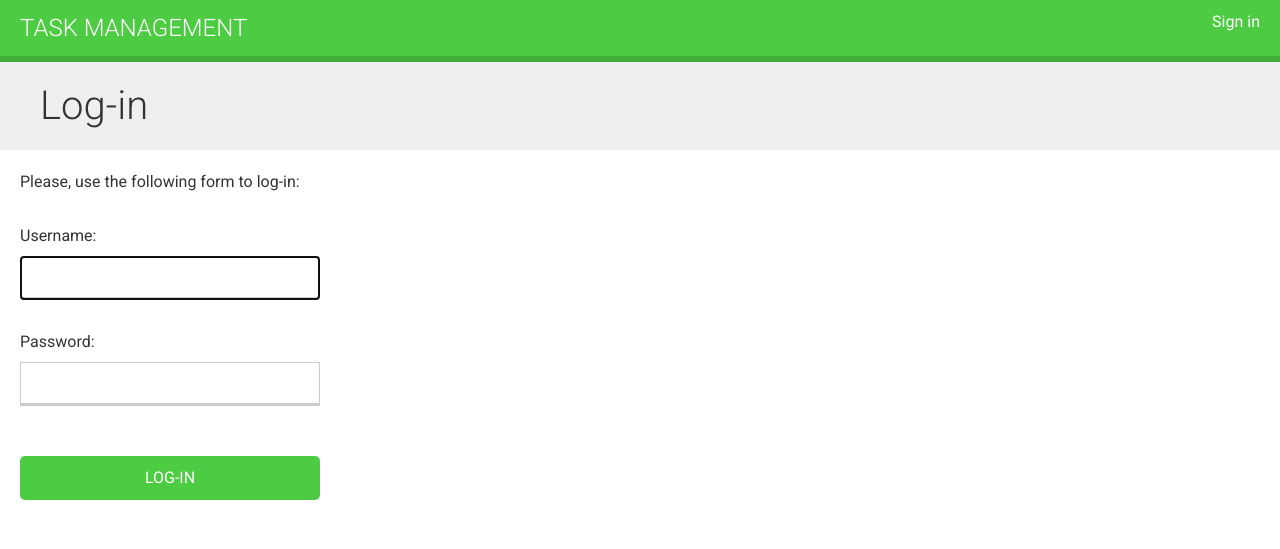
After one commit to adityamulik/Task-Management, a Django app: page /accounts/login in a window 1280 px wide. The commit adds this page. Shown: the top 549 px of the page. Run offline with Django 3.2, Linux system fonts and the light colour scheme; some libraries are stand-ins or nearby versions.

Commit message:
Added authentication and create project form

```diff
--- a/config/urls.py
+++ b/config/urls.py
@@ -2,9 +2,15 @@ from django.contrib import admin
 from django.urls import path, include
 from django.conf import settings
 from django.conf.urls.static import static
+from django.contrib.auth import views as auth_views
 
 urlpatterns = [
+    # TaskManagement Views
     path('', include('taskmanagement.urls'), name="taskmanagement"),
+    # Auth Views
+    path('accounts/login', auth_views.LoginView.as_view(), name="login"),
+    path('accounts/logout', auth_views.LogoutView.as_view(), name="logout"),
+    # Admin View
     path('admin/', admin.site.urls),
 ]
 
--- a/taskmanagement/static/css/base.css
+++ b/taskmanagement/static/css/base.css
@@ -0,0 +1,309 @@
+@import url(//fonts.googleapis.com/css?family=Roboto:500,300,400);
+
+body {
+    margin:0;
+    font-family:'Roboto', sans-serif;
+    font-weight:400;
+    color:#333;
+}
+
+a {
+    color:#3fad37;
+    text-decoration:none;
+}
+
+ul {
+    float:left;
+}
+
+h1, h2, h3, h4, h5, h6 {
+    font-family:'Roboto', sans-serif;
+    font-weight:300;
+}
+
+h1 {
+    background:#efefef;
+    width:100%;
+    overflow:auto;
+    padding:20px 0 20px 40px;
+    margin:0;
+}
+
+.module {
+    padding:10px 20px;
+    float:left;
+    width:600px;
+}
+
+.module h3 {
+    margin:20px 0 0;
+    padding:0;
+    width:100%;
+}
+
+.module p {
+    margin:10px 0 20px;
+    width:100%;
+    float:left;
+}
+
+#header {
+    background:#4dcc43;
+    overflow:auto;
+    padding:10px 20px;
+    border-bottom:6px solid #3fad37;
+}
+
+#header .logo {
+    text-decoration:none;
+    font-family:'Roboto', sans-serif;
+    font-weight:300;
+    text-transform:uppercase;
+    font-size:24px;
+    color:#fff;
+    float:left;
+}
+
+#header a {
+    color:#fff;
+}
+
+#header .menu {
+    list-style:none;
+    float:right;
+    margin:0;
+    padding:0;
+}
+
+.contents {
+    width:20%;
+    padding:10px;
+    float:left;
+    background:#333;
+    color: #fff;
+    font-family:'Roboto', sans-serif;
+}
+
+.contents ul {
+    list-style:none;
+    margin:0;
+    padding:0;
+    width:100%;
+}
+
+.contents ul li {
+    margin:0 0 10px 0;
+    padding:4px 10px 10px;
+    overflow:auto;
+    cursor:move;
+}
+
+.contents ul li.selected {
+    background:#3f3f3f;
+}
+
+.contents ul li:hover {
+    background:#3f3f3f;
+}
+
+.contents ul span {
+    text-transform:uppercase;
+    color:#bbb;
+    font-size:14px;
+}
+
+.contents ul a {
+    display:block;
+    color:#fff;
+    text-decoration:none;
+}
+
+.contents ul a:hover {
+    color:#4dcc43;
+    cursor:move;
+}
+
+ul.content-types li {
+    list-style:none;
+    float:left;
+    margin:10px;
+    background:#efefef;
+    padding:8px 14px;
+}
+
+.hidden {
+    display:none;
+}
+
+form p {
+    overflow:auto;
+}
+
+.errorlist {
+    color:#ae2c2c;
+    margin:0;
+}
+
+label {
+    float:left;
+    clear:both;
+    margin:0 0 8px 0;
+}
+
+input, select, textarea {
+    border:1px solid #ccc;
+    border-bottom:3px solid #ccc;
+    padding:8px 12px;
+    font-size:16px;
+    font-family:'Roboto', sans-serif;
+    float:left;
+    clear:both;
+    width:300px;
+}
+
+textarea {
+    height:80px;
+}
+
+select {
+    width:324px;
+}
+
+input[type=submit], a.button {
+    border-radius:5px;
+    background:#4dcc43;
+    color:#fff;
+    font-size:16px;
+    text-transform:uppercase;
+    border:none;
+    padding:10px 20px;
+    margin:20px 0;
+}
+
+a.secondary-button {
+    border:3px solid #4dcc43;
+    padding:10px 20px;
+    margin:10px 0;
+}
+
+input[type=submit]:hover, a.button:hover {
+    background:#3fad37;
+}
+
+ul#course-modules {
+    list-style:none;
+    overflow:auto;
+}
+
+ul#course-modules textarea {
+    width:600px;
+    height:120px;
+}
+
+ul#course-modules li {
+    padding:20px;
+    overflow:auto;
+    cursor:move;
+}
+
+ul#course-modules li:nth-child(even) {
+    background:#efefef;
+}
+
+ul#course-modules li:hover {
+    background:#ccc;
+}
+
+#module-contents div {
+    padding:10px 20px;
+    border:1px solid #ccc;
+    background:#fff
+}
+
+#module-contents form {
+    margin:0;
+    padding:0;
+}
+
+#module-contents input[type=submit] {
+    color:#3fad37;
+    background:none;
+    margin:-20px 0 0;
+    padding:0;
+    float:left;
+    text-transform:none;
+}
+
+#module-contents div:hover {
+    cursor:move;
+}
+
+.course-info {
+    border:1px solid #ccc;
+    padding:0 20px;
+    margin-bottom:10px;
+    width:400px;
+    overflow:auto;
+}
+
+.course-info a {
+    margin-right:10px;
+}
+
+.helptext {
+    color:#ccc;
+    padding-left:20px;
+}
+
+#chat {
+    top: 64px;
+    bottom:0;
+    position:fixed;
+    width:100%;
+    overflow-y:scroll;
+    padding-bottom:150px;
+}
+
+#chat .message {
+    background:#efefef;
+    padding:10px 20px;
+    border-radius:4px;
+    width:auto;
+    display:inline;
+    float:left;
+    margin:10px 10px 0;
+    min-width:440px;
+    clear:both;
+}
+
+#chat .message.me {
+    display:inline;
+    float:right;
+    background:#DCEDE0;
+    color:#56A668;
+}
+
+#chat .date {
+    color:#aaa;
+    font-style:italic;
+    font-size:12px;
+}
+
+#chat-input {
+    position:absolute;
+    bottom:0;
+    background:#efefef;
+    width:100%;
+    padding-top:20px;
+}
+
+#chat-input input {
+    width:96%;
+    position:left;
+    float:left;
+    display:inline;
+    margin-left:2%;
+    margin-right:2%;
+    padding-left:0;
+    padding-right:0;
+}
--- /dev/null
+++ b/taskmanagement/static/js/app.js
@@ -0,0 +1 @@
+console.log('Test');
--- a/taskmanagement/templates/base.html
+++ b/taskmanagement/templates/base.html
@@ -1,15 +1,31 @@
 {% load static %}
-
 <!DOCTYPE html>
-<html lang="en">
+<html>
 <head>
-  <meta charset="UTF-8">
-  <meta name="viewport" content="width=device-width, initial-scale=1.0">
+  <meta charset="utf-8" />
   <title>{% block title %}Task Management{% endblock %}</title>
-  <link rel="stylesheet" href="{% static 'css/base.css' %}">
+  <link rel="stylesheet" href="https://stackpath.bootstrapcdn.com/bootstrap/4.3.1/css/bootstrap.min.css" integrity="sha384-ggOyR0iXCbMQv3Xipma34MD+dH/1fQ784/j6cY/iJTQUOhcWr7x9JvoRxT2MZw1T" crossorigin="anonymous">
+  <link href="{% static 'css/base.css' %}" rel="stylesheet">
+  <script src="https://ajax.googleapis.com/ajax/libs/jquery/3.4.1/jquery.min.js"></script>
 </head>
 <body>
-  {% block content %}
-  {% endblock %}
+  <div id="header">
+    <a href="/" class="logo">Task Management</a>
+    <ul class="menu">
+      {% if request.user.is_authenticated %}
+        <li><a href="{% url 'logout' %}">Sign out</a></li>
+      {% else %}
+        <li><a href="{% url 'login' %}">Sign in</a></li>
+      {% endif %}
+    </ul>
+  </div>
+  <div id="content">
+    {% block content %}
+    {% endblock %}
+  </div>
+  <script src="https://ajax.googleapis.com/ajax/libs/jqueryui/1.12.1/jquery-ui.min.js"></script>
+  <script src="https://code.jquery.com/jquery-3.3.1.slim.min.js" integrity="sha384-q8i/X+965DzO0rT7abK41JStQIAqVgRVzpbzo5smXKp4YfRvH+8abtTE1Pi6jizo" crossorigin="anonymous"></script>
+  <script src="https://cdnjs.cloudflare.com/ajax/libs/popper.js/1.14.7/umd/popper.min.js" integrity="sha384-UO2eT0CpHqdSJQ6hJty5KVphtPhzWj9WO1clHTMGa3JDZwrnQq4sF86dIHNDz0W1" crossorigin="anonymous"></script>
+  <script src="https://stackpath.bootstrapcdn.com/bootstrap/4.3.1/js/bootstrap.min.js" integrity="sha384-JjSmVgyd0p3pXB1rRibZUAYoIIy6OrQ6VrjIEaFf/nJGzIxFDsf4x0xIM+B07jRM" crossorigin="anonymous"></script>
 </body>
 </html>
--- /dev/null
+++ b/taskmanagement/templates/registration/login.html
@@ -0,0 +1,22 @@
+{% extends "base.html" %}
+
+{% block title %}Log-in{% endblock %}
+
+{% block content %}
+  <h1>Log-in</h1>
+  <div class="module">
+    {% if form.errors %}
+      <p>Your username and password didn't match. Please try again.</p>
+    {% else %}
+      <p>Please, use the following form to log-in:</p>
+    {% endif %}
+    <div class="login-form">
+      <form action="{% url 'login' %}" method="post">
+        {{ form.as_p }}
+        {% csrf_token %}
+        <input type="hidden" name="next" value="{{ next }}" />
+        <p><input type="submit" value="Log-in"></p>
+      </form>
+    </div>
+  </div>
+{% endblock %}
--- a/taskmanagement/urls.py
+++ b/taskmanagement/urls.py
@@ -1,8 +1,12 @@
 from django.urls import path
-from .views import landing_page, ProjectList, ProjectDetails
+from .views import HomePage, ProjectList, ProjectDetails
 
 urlpatterns = [
-  path('', landing_page, name="home"),
-  path('projects/', ProjectList.as_view()),
-  path('projects/<int:pk>', ProjectDetails.as_view())
+  path('', HomePage.as_view(), name="home"),
+  # path('project/<int:pk>', project, name="project"),
+  # path('task/<int:pk', task, name="task"),
+
+  # APIs
+  path('api/projects/', ProjectList.as_view()),
+  path('api/projects/<int:pk>', ProjectDetails.as_view())
 ]
```
Also changed, not shown: taskmanagement/forms.py (+7 -0 lines), taskmanagement/templates/registration/logged_out.html (added, +11 -0 lines), taskmanagement/templates/taskmanagement/home.html (+51 -1 lines), taskmanagement/templates/taskmanagement/project.html (added, +10 -0 lines), taskmanagement/templates/taskmanagement/task.html (added, +11 -0 lines), taskmanagement/views.py (+56 -5 lines).
